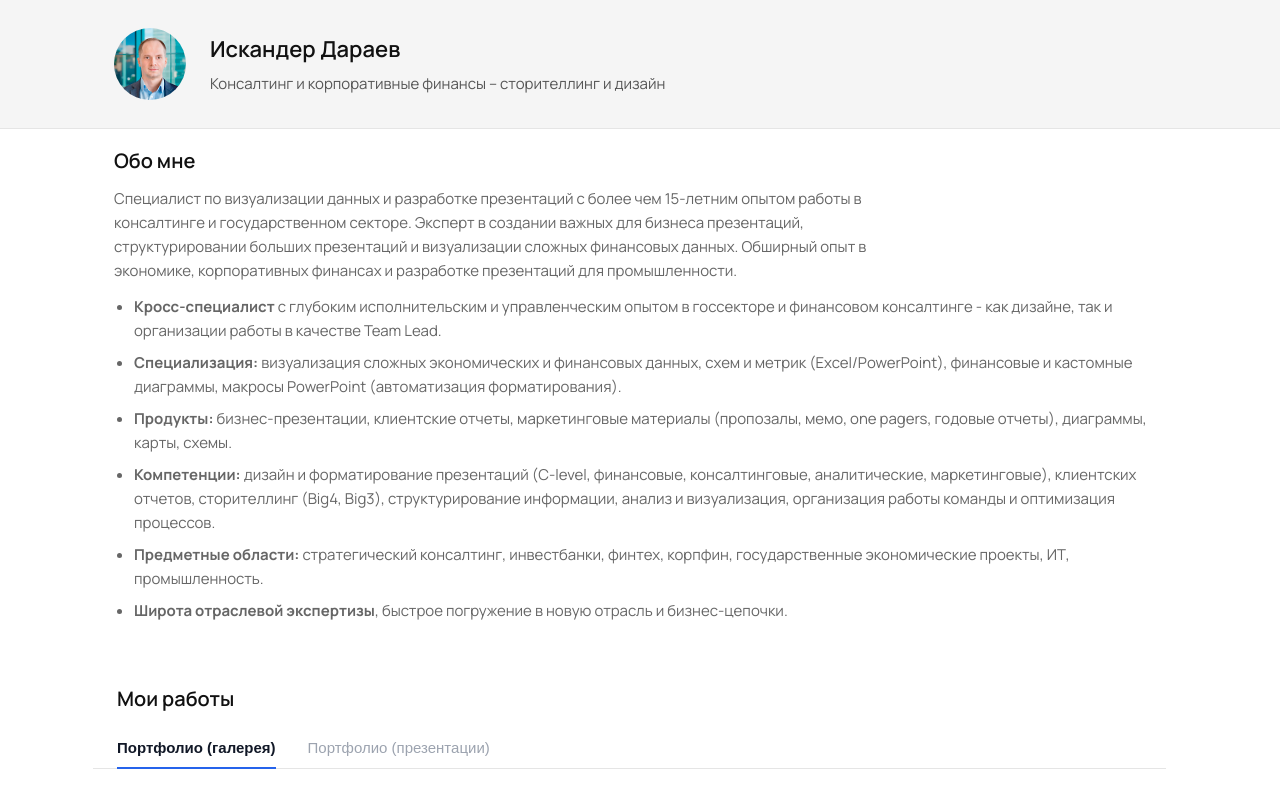
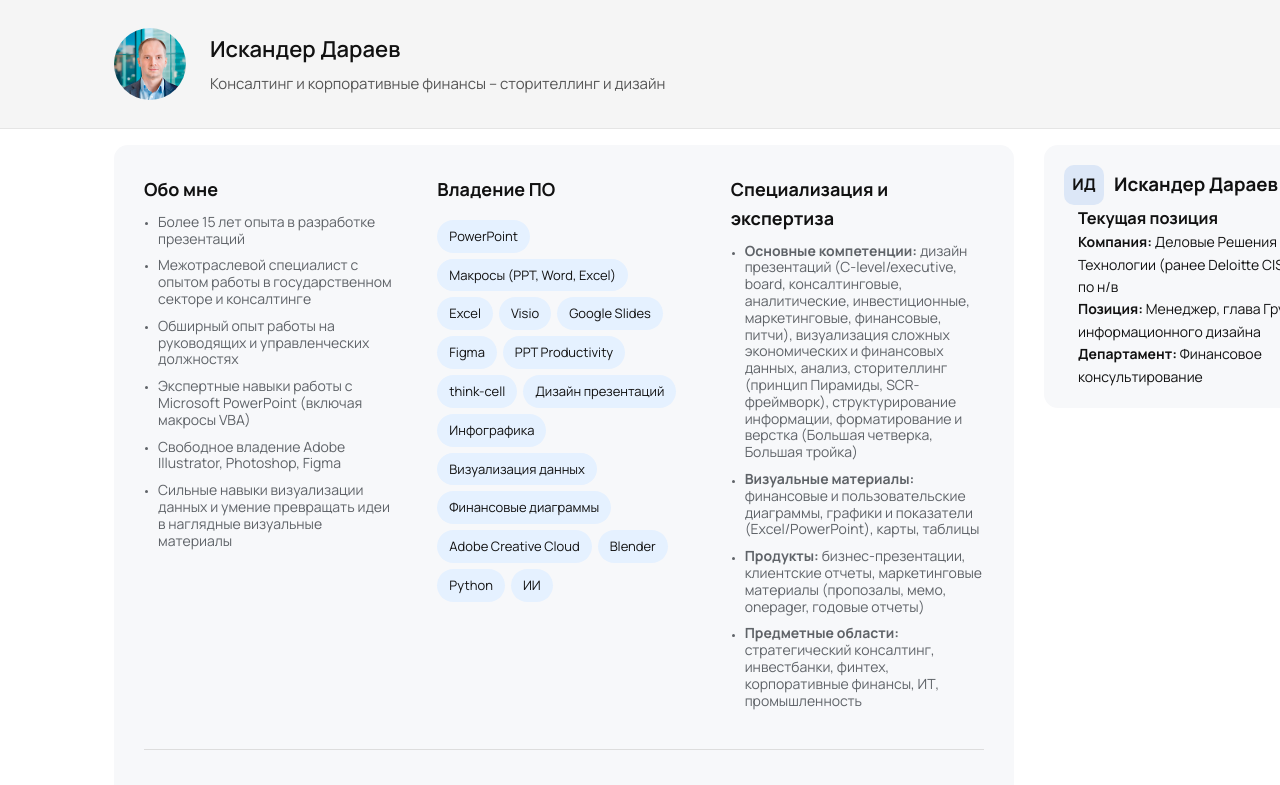
Before and after one commit to isk06/ruportfo, a Next.js app: page / in a window 1280 px wide. Shown: the top 785 px of the page. Built offline with nearby package versions, Linux system fonts and the light colour scheme.

Commit message:
new structure

```diff
--- a/app/globals.css
+++ b/app/globals.css
@@ -503,8 +503,8 @@ a:hover {
 }
 
 .footer-socials img {
-  width: 41px;
-  height: 41px;
+  width: 40px;
+  height: 40px;
   opacity: 0.6;
   transition: opacity 0.2s ease;
 }
@@ -778,3 +778,162 @@ a:hover {
 .section .about-list li {
   margin-bottom: 8px;    /* spacing between list items */
 }
+
+/* ===============================
+   jobgether
+================================ */
+
+.job-wrapper {
+  max-width: 1600px;
+  margin: 0 auto;
+  padding: 40px 20px;
+}
+
+.job-header {
+  display: flex;
+  align-items: center;
+  gap: 20px;
+  margin-bottom: 30px;
+}
+
+.job-avatar {
+  width: 80px;
+  height: 80px;
+  border-radius: 50%;
+}
+
+.job-title {
+  font-size: 28px;
+  font-weight: 600;
+}
+
+.job-subtitle {
+  color: #666;
+}
+
+.job-layout {
+  display: grid;
+  grid-template-columns: 900px 320px;  /* 15% wider left side */
+  gap: 30px;
+}
+
+
+.job-main-card {
+  background: #f7f8fa;
+  padding: 30px;
+  border-radius: 14px;
+}
+
+.job-top-grid {
+  display: grid;
+  grid-template-columns: repeat(3, 1fr);
+  gap: 40px;
+}
+
+.job-bottom-grid {
+  display: grid;
+  grid-template-columns: 1fr 1fr;
+  gap: 40px;
+}
+
+.divider {
+  margin: 30px 0;
+  border: none;
+  border-top: 1px solid #ddd;
+}
+
+.skills-pills span {
+  display: inline-block;
+  background: #e5f1ff;
+  padding: 6px 12px;
+  border-radius: 20px;
+  margin: 6px 6px 0 0;
+  font-size: 14px;
+}
+
+.bullet-list {
+  padding-left: 18px;
+}
+
+.job-sidebar {
+  position: sticky;
+  top: 20px;
+}
+
+.company-card {
+  background: #f7f8fa;
+  padding: 20px;
+  border-radius: 14px;
+}
+
+.company-header {
+  display: flex;
+  align-items: center;
+  gap: 10px;
+}
+
+.company-logo {
+  width: 40px;
+  height: 40px;
+  background: #dce7f7;
+  border-radius: 10px;
+  display: flex;
+  align-items: center;
+  justify-content: center;
+  font-weight: bold;
+}
+
+.company-links a {
+  display: block;
+  margin-top: 10px;
+  color: #0070f3;
+}
+
+.job-main-card h3 {
+  font-size: 18px;   /* slightly smaller section titles */
+}
+
+.fact-list,
+.bullet-list,
+.company-info,
+.company-links {
+  font-size: 14px;   /* reduced body text */
+  list-style-position: outside;
+  padding-left: 14px;   /* key facts bullet consistent indent */
+  margin: 0;
+}
+
+.skills-pills span {
+  font-size: 13px;   /* smaller skill tags */
+}
+
+.bullet-list li::marker {
+  font-size: 0.7em;  /* smaller bullet */
+}
+
+.bullet-list {
+  color: #5f6368;   /* soft gray */
+}
+
+.fact-list {
+  color: #5f6368;
+}
+
+.job-main-card h3 {
+  font-size: 18px;
+  margin-bottom: 10px;
+}
+
+.bullet-list,
+.fact-list {
+  line-height: 1.2;
+}
+
+.bullet-list li,
+.fact-list li {
+  margin-bottom: 10px;
+}
+
+.fact-list li::marker {
+  font-size: 0.6em;
+}
--- a/app/page.tsx
+++ b/app/page.tsx
@@ -3,7 +3,6 @@ import path from "path";
 import PortfolioTabs, { PdfData } from "../components/PortfolioTabs";
 import Footer from "../components/Footer";
 import BackToTop from "../components/BackToTop";
-
 
 export default function HomePage() {
   const imagesDir = path.join(process.cwd(), "public/images");
@@ -14,167 +13,161 @@ export default function HomePage() {
         .sort()
     : [];
 
-  const pdfFiles = [
-    { file: "/pdfs/J.P.Morgan_SCR_storytelling.pdf",
-      cover: "/pdf-covers/J.P.Morgan_SCR_storytelling.png",
-      title: "J.P.Morgan - SCR storytelling"},
-
-    { file: "/pdfs/Portfolio_I.Daraev_2025.pdf",
-      cover: "/pdf-covers/Portfolio_I.Daraev_2025.jpg",
-      title: "Портфолио"},
-
-    { file: "/pdfs/Airbus.pdf",
-      cover: "/pdf-covers/Airbus.png",
-      title: "Airbus"},
-
-    { file: "/pdfs/Sorwe.pdf",
-      cover: "/pdf-covers/Sorwe.png",
-      title: "Sorwe"},
-
-    { file: "/pdfs/EcoTank.pdf",
-      cover: "/pdf-covers/Ecotank.jpg",
-      title: "EcoTank"},
-
-    { file: "/pdfs/Nature_ASI_2025.pdf",
-      cover: "/pdf-covers/Nature_ASI_2025.jpg",
-      title: "АСИ - Концепция Единица природы"},
-
-    { file: "/pdfs/Zero.pdf",
-      cover: "/pdf-covers/Zero.jpg",
-      title: "Zero eDiscovery"},
-
-    { file: "/pdfs/Volac.pdf",
-      cover: "/pdf-covers/Volac.jpg",
-      title: "Volac - Board Presentation"},
-
-    { file: "/pdfs/Idbi.pdf",
-      cover: "/pdf-covers/Idbi.jpg",
-      title: "IDBI Bank - Investors Presentation"},
-
-    // Add more PDFs here
+  const pdfFiles: PdfData[] = [
+    { file: "/pdfs/J.P.Morgan_SCR_storytelling.pdf", cover: "/pdf-covers/J.P.Morgan_SCR_storytelling.png", title: "J.P.Morgan - SCR storytelling" },
+    { file: "/pdfs/Portfolio_I.Daraev_2025.pdf", cover: "/pdf-covers/Portfolio_I.Daraev_2025.jpg", title: "My Portfolio" },
+    { file: "/pdfs/Airbus.pdf", cover: "/pdf-covers/Airbus.png", title: "Airbus" },
+    { file: "/pdfs/Sorwe.pdf", cover: "/pdf-covers/Sorwe.png", title: "Sorwe" },
+    { file: "/pdfs/EcoTank.pdf", cover: "/pdf-covers/Ecotank.jpg", title: "EcoTank" },
+    { file: "/pdfs/Zero.pdf", cover: "/pdf-covers/Zero.jpg", title: "Zero eDiscovery" },
+    { file: "/pdfs/Nature_ASI_2025.pdf", cover: "/pdf-covers/Nature_ASI_2025.jpg", title: "АСИ - Концепция Единица природы" },
+    { file: "/pdfs/Volac.pdf", cover: "/pdf-covers/Volac.jpg", title: "Volac - Board Presentation" },
+    { file: "/pdfs/Idbi.pdf", cover: "/pdf-covers/Idbi.jpg", title: "IDBI Bank - Investors Presentation" },
   ];
 
   return (
     <>
+      {/* ================= HEADER ================= */}
       <section className="hero hero-gray">
         <div className="hero-content">
-    {/* Logo */}
           <div className="hero-logo">
-      <img
-        src="/avatar.png"
-        alt="Iskander Daraev"
-        className="hero-avatar"
-      />
+            <img src="/avatar.png" alt="Iskander Daraev" className="hero-avatar" />
           </div>
-
-    {/* Name & subtitle */}
           <div>
             <h1 className="hero-title">Искандер Дараев</h1>
             <p className="hero-subtitle">
               Консалтинг и корпоративные финансы – сторителлинг и дизайн
             </p>
           </div>
-
-    {/* Social links
-    <div className="hero-socials">
-      <a
-        href="https://www.linkedin.com/in/iskdaraev/"
-        target="_blank"
-        rel="noreferrer"
-      >
-        <img
-          src="/icons/linkedin.svg"
-          alt="LinkedIn"
-          style={{ width: 200, height: 200 }}
-        />
-      </a>
-
-      <a
-        href="https://www.behance.net/iskdaraev"
-        target="_blank"
-        rel="noreferrer"
-      >
-        <img
-          src="/icons/behance.svg"
-          alt="Behance"
-          style={{ width: 200, height: 200 }}
-        />
-      </a>
-
-      <a
-        href="mailto:isk.daraev@gmail.com"
-        target="_blank"
-        rel="noreferrer"
-      >
-        <img
-          src="/icons/mail5.svg"
-          alt="E-mail"
-          style={{ width: 230, height: 230 }}
-        />
-      </a>
-
-    </div> */}
         </div>
       </section>
 
+      {/* ================= JOB STYLE LAYOUT ================= */}
+      <section className="section">
+        <div className="job-layout">
 
-<section className="section">
-  <h2>Обо мне</h2>
+          {/* MAIN CARD */}
+          <div className="job-main-card">
 
-  <p className="about">
-    Специалист по визуализации данных и разработке презентаций с
-    более чем 15-летним опытом работы в консалтинге и государственном секторе.
-    Эксперт в создании важных для бизнеса презентаций, структурировании
-    больших презентаций и визуализации сложных финансовых данных.
-    Обширный опыт в экономике, корпоративных финансах и разработке презентаций для промышленности.
-  </p>
+            {/* TOP GRID */}
+            <div className="job-top-grid">
 
-  <ul className="about-list">
-    <li>
-      <strong>Кросс-специалист</strong> с глубоким исполнительским и управленческим опытом
-      в госсекторе и финансовом консалтинге - как дизайне, так и организации работы
-      в качестве Team Lead.
-    </li>
-    <li>
-      <strong>Специализация:</strong> визуализация сложных экономических
-      и финансовых данных, схем и метрик (Excel/PowerPoint), финансовые и кастомные диаграммы,
-      макросы PowerPoint (автоматизация форматирования).
-    </li>
-    <li>
-      <strong>Продукты:</strong> бизнес-презентации, клиентские отчеты,
-      маркетинговые материалы (пропозалы, мемо, one pagers, годовые отчеты),
-      диаграммы, карты, схемы.
-    </li>
-    <li>
-      <strong>Компетенции:</strong> дизайн и форматирование презентаций
-      (C-level, финансовые, консалтинговые, аналитические, маркетинговые),
-      клиентских отчетов, сторителлинг (Big4, Big3), структурирование информации,
-      анализ и визуализация, организация работы команды и оптимизация процессов.
-    </li>
-    <li>
-      <strong>Предметные области:</strong> стратегический консалтинг, инвестбанки,
-      финтех, корпфин, государственные экономические проекты, ИТ, промышленность.
-    </li>
-    <li>
-      <strong>Широта отраслевой экспертизы</strong>, быстрое погружение в новую отрасль
-      и бизнес-цепочки.
-    </li>
+              {/* Key Facts */}
+              <div>
+                <h3>Обо мне</h3>
+                <ul className="fact-list">
+                  <li>Более 15 лет опыта в разработке презентаций</li>
+                  <li>Межотраслевой специалист с опытом работы в государственном секторе и консалтинге</li>
+                  <li>Обширный опыт работы на руководящих и управленческих должностях</li>
+                  <li>Экспертные навыки работы с Microsoft PowerPoint (включая макросы VBA)</li>
+                  <li>Свободное владение Adobe Illustrator, Photoshop, Figma</li>
+                  <li>Сильные навыки визуализации данных и умение превращать идеи в наглядные визуальные материалы</li>
                 </ul>
+              </div>
+
+              {/* Hard Skills */}
+              <div>
+                <h3>Владение ПО</h3>
+                <div className="skills-pills">
+                  <span>PowerPoint</span>
+                  <span>Макросы (PPT, Word, Excel)</span>
+                  <span>Excel</span>
+                  <span>Visio</span>
+                  <span>Google Slides</span>
+                  <span>Figma</span>
+                  <span>PPT Productivity</span>
+                  <span>think-cell</span>
+                  <span>Дизайн презентаций</span>
+                  <span>Инфографика</span>
+                  <span>Визуализация данных</span>
+                  <span>Финансовые диаграммы</span>
+                  <span>Adobe Creative Cloud</span>
+                  <span>Blender</span>
+                  <span>Python</span>
+                  <span>ИИ</span>
+                </div>
+              </div>
+
+              {/* Other Skills */}
+              <div>
+                <h3>Специализация и экспертиза</h3>
+                <ul className="bullet-list">
+                  <li><strong>Основные компетенции:</strong> дизайн презентаций
+                  (C-level/executive, board, консалтинговые, аналитические, инвестиционные, маркетинговые, финансовые, питчи), визуализация
+сложных экономических и финансовых данных, анализ, сторителлинг (принцип Пирамиды, SCR-фреймворк), структурирование информации, форматирование и верстка (Большая четверка, Большая тройка)</li>
+                  <li><strong>Визуальные материалы:</strong> финансовые и пользовательские диаграммы, графики и показатели (Excel/PowerPoint), карты, таблицы</li>
+                  <li><strong>Продукты:</strong> бизнес-презентации, клиентские отчеты, маркетинговые материалы (пропозалы, мемо, onepager, годовые отчеты)</li>
+                  <li><strong>Предметные области:</strong> стратегический консалтинг, инвестбанки, финтех, корпоративные финансы, ИТ, промышленность</li>
+                </ul>
+              </div>
+
+            </div>
+
+            <hr className="divider" />
+
+            {/* BOTTOM GRID */}
+            <div className="job-bottom-grid">
+
+              <div>
+                <h3>Прочие навыки</h3>
+                <ul className="bullet-list">
+                  <li>Быстрое погружение в новые отрасли и бизнес-цепочки</li>
+                  <li>Problem solving</li>
+                  <li>Организация работы команды и оптимизация процессов</li>
+                  <li>Внимание к деталям</li>
+                  <li>Соблюдение дедлайновs</li>
+                </ul>
+              </div>
+
+              <div>
+                <h3>Дополнительное образование и сертификации</h3>
+                <ul className="bullet-list">
+                  <li><strong>2025:</strong> Введение в корпоративные финансы (The Wharton School of the University of Pennsylvania)</li>
+                  <li><strong>2024:</strong> Консалтинговые презентации и сторителлинг (Emory University); Бизнес-презентации в PowerPoint (PriceWaterhouseCoopers); UX/UI дизайн (Google, IBM)</li>
+                  <li><strong>2023:</strong> Сертификат Google по автоматизации в ИТ с использованием Python (Google)</li>
+                  <li><strong>2022:</strong> ISTQB (ASTQB); PCEP – Certified Entry-Level Python Programmer (Python Institute);
+                  ВШЭ - Python для анализа данных (очно)</li>
+                  <li><strong>2021:</strong> IELTS Academic; Структурирование бизнес-кейсов (Fless)</li>
+                </ul>
+              </div>
+
+            </div>
+
+          </div>
+
+          {/* SIDEBAR */}
+          <div className="job-sidebar">
+            <div className="company-card">
+              <div className="company-header">
+                <div className="company-logo">ИД</div>
+                <h3>Искандер Дараев</h3>
+              </div>
+
+              <div className="company-info">
+                <h3><strong>Текущая позиция</strong></h3>
+                <p><strong>Компания:</strong> Деловые Решения и Технологии (ранее Deloitte CIS), 2023 - по н/в</p>
+                <p><strong>Позиция:</strong> Менеджер, глава Группы информационного дизайна</p>
+                <p><strong>Департамент:</strong> Финансовое консультирование</p>
+              </div>
+
+              <div className="company-links">
+                {/*<a href="https://www.linkedin.com/in/iskdaraev/" target="_blank">LinkedIn</a>
+                <a href="https://www.behance.net/iskdaraev" target="_blank">Behance</a>*/}
+              </div>
+            </div>
+          </div>
+
+        </div>
       </section>
 
-
-      {/* <section className="section">
-        <h2>Get in touch</h2>
-        <p className="contact">isk.daraev@gmail.com</p>
-      </section> */}
-
-      <section className="section">
+      {/* ================= PORTFOLIO ================= */}
+      <section id="portfolio" className="section">
         <div className="portfolio-wrapper">
           <PortfolioTabs images={imageFiles} pdfs={pdfFiles} />
         </div>
       </section>
 
-    {/* ================= GET IN TOUCH ================= */}
+      {/* ================= CONTACT ================= */}
       <section className="section contact-section">
         <h2>Обратная связь</h2>
 
@@ -184,23 +177,17 @@ export default function HomePage() {
           method="POST"
         >
           <div className="form-group">
-          <label>
-            Имя<span>*</span>
-          </label>
+            <label>Имя<span>*</span></label>
             <input type="text" name="name" required />
           </div>
 
           <div className="form-group">
-          <label>
-            E-mail<span>*</span>
-          </label>
+            <label>E-mail<span>*</span></label>
             <input type="email" name="email" required />
           </div>
 
           <div className="form-group">
-          <label>
-            Сообщение<span>*</span>
-          </label>
+            <label>Сообщение<span>*</span></label>
             <textarea name="message" rows={5} required />
           </div>
 
@@ -208,13 +195,9 @@ export default function HomePage() {
             Отправить
           </button>
         </form>
-
       </section>
 
-
       <BackToTop />
-
-
       <Footer />
     </>
   );
--- a/components/Footer.tsx
+++ b/components/Footer.tsx
@@ -16,7 +16,7 @@ export default function Footer() {
           </p>
         </div>
 
-        {/* RIGHT — socials */}
+        {/* RIGHT — socials
         <div className="footer-socials">
           <a
             href="https://www.linkedin.com/in/iskdaraev"
@@ -35,7 +35,7 @@ export default function Footer() {
           >
             <img src="/icons/behance.svg" alt="Behance" />
           </a>
-        </div>
+        </div> */}
       </div>
     </footer>
   );
```
Lines whose indentation alone changed are shown as unchanged.
